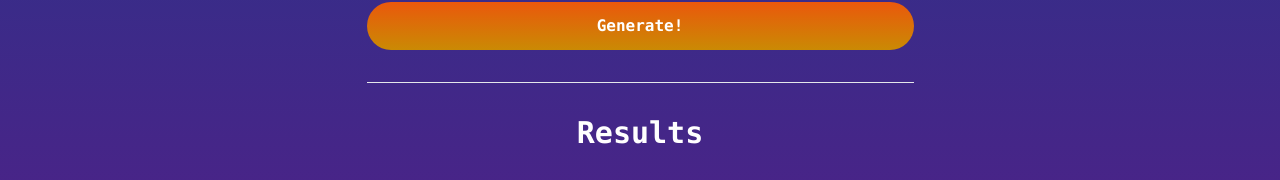
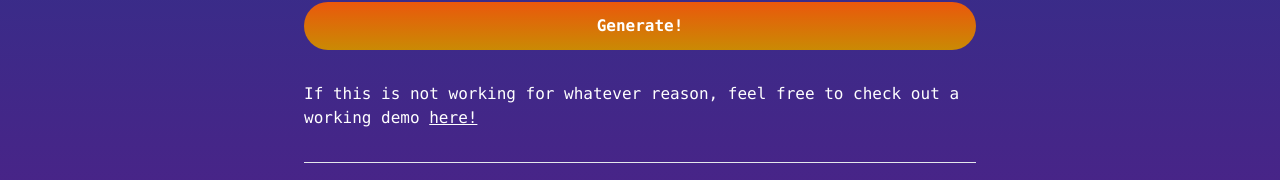
Before and after one commit to SavarJ/TLDR-Generator, a React (Create React App) app in the folder frontend/: page / in a window 1280 px wide. Shown: the part 390-570 px from the top of the page. Built offline with nearby package versions, Linux system fonts and the light colour scheme; no server answers.

Commit message:
Add working demo link!

```diff
--- a/frontend/src/components/App.tsx
+++ b/frontend/src/components/App.tsx
@@ -78,6 +78,16 @@ const App: React.FC = () => {
         handleClick={handleClick}
         disabled={buttonDisabled}
       />
+      <p>
+        If this is not working for whatever reason, feel free to check out a
+        working demo{" "}
+        <a
+          href="https://github.com/SavarJ/TLDR-Generator"
+          className="cursor-pointer underline"
+        >
+          here!
+        </a>
+      </p>
       <hr />
       <Results array={answers} />
       <Footer />
```
